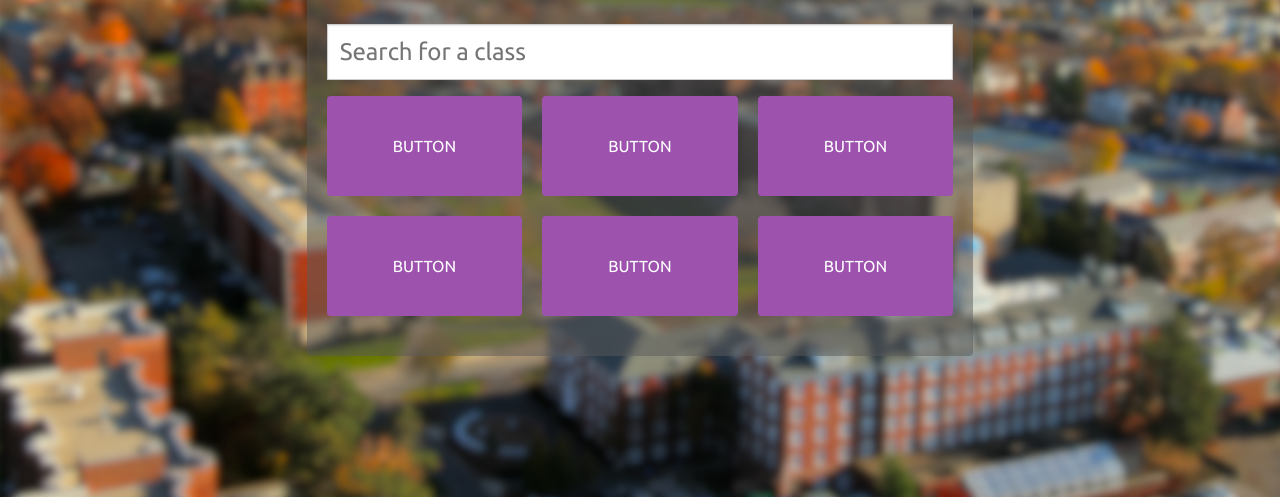
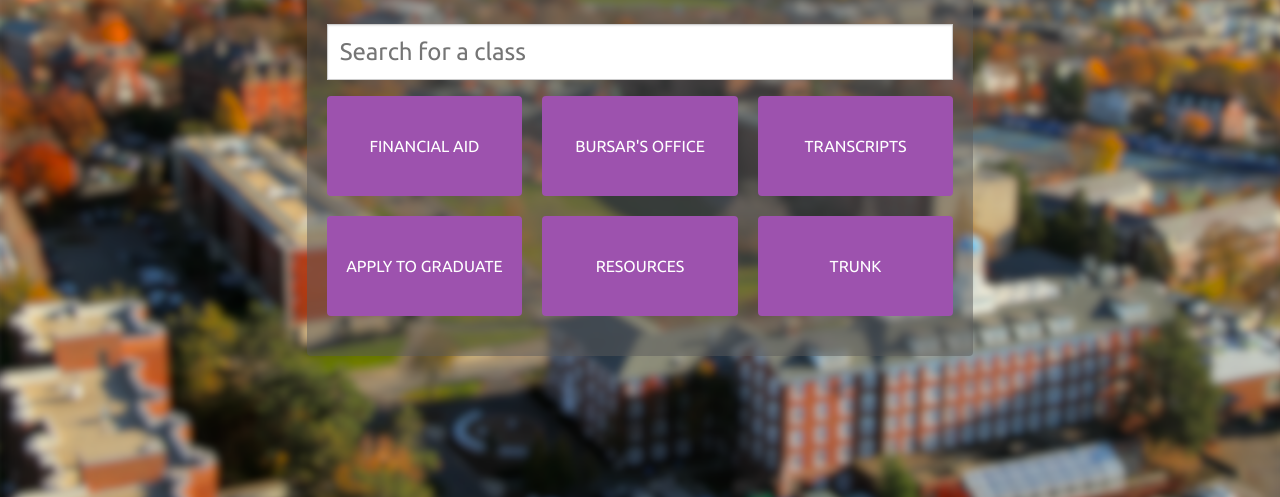
Before and after one commit to ilangray/massive-octo-batman, a website: page app/index.html in a window 1280 px wide. Shown: the part 303-800 px from the top of the page. Drawn offline with Linux system fonts and the light colour scheme.

Commit message:
added names for the various links on the homepage

```diff
--- a/app/views/home.html
+++ b/app/views/home.html
@@ -9,12 +9,12 @@
 		</form>
 
 		<ul class="large-block-grid-3" id="navigation">
-		  <li><a href="#">Button</a></li>
-		  <li><a href="#">Button</a></li>
-		  <li><a href="#">Button</a></li>
-		  <li><a href="#">Button</a></li>
-		  <li><a href="#">Button</a></li>
-		  <li><a href="#">Button</a></li>
+		  <li><a href="#">Financial Aid</a></li>
+		  <li><a href="#">Bursar's Office</a></li>
+		  <li><a href="#">Transcripts</a></li>
+		  <li><a href="#">Apply to Graduate</a></li>
+		  <li><a href="#">Resources</a></li>
+		  <li><a href="#">Trunk</a></li>
 		</ul>
 
 	</div>
```
